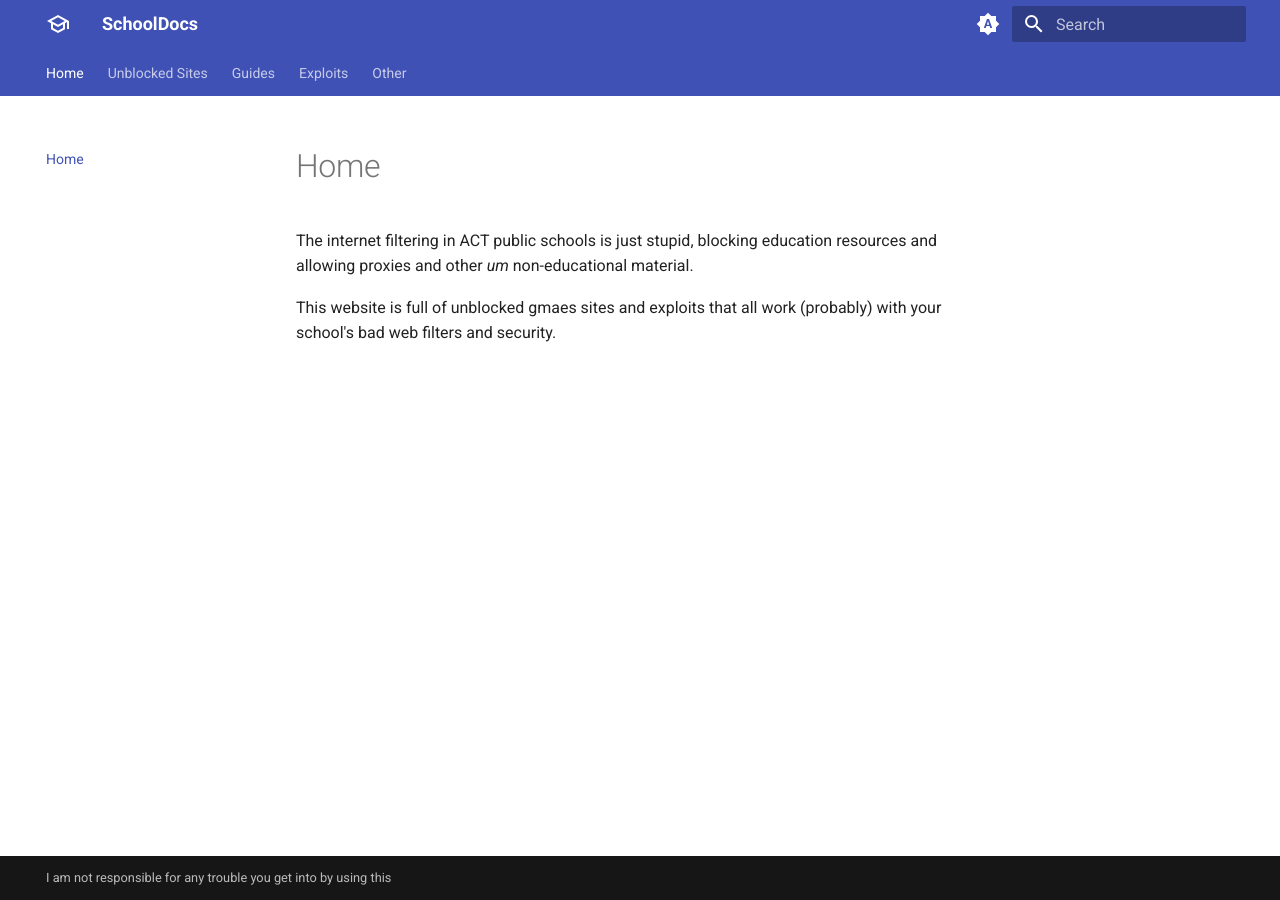
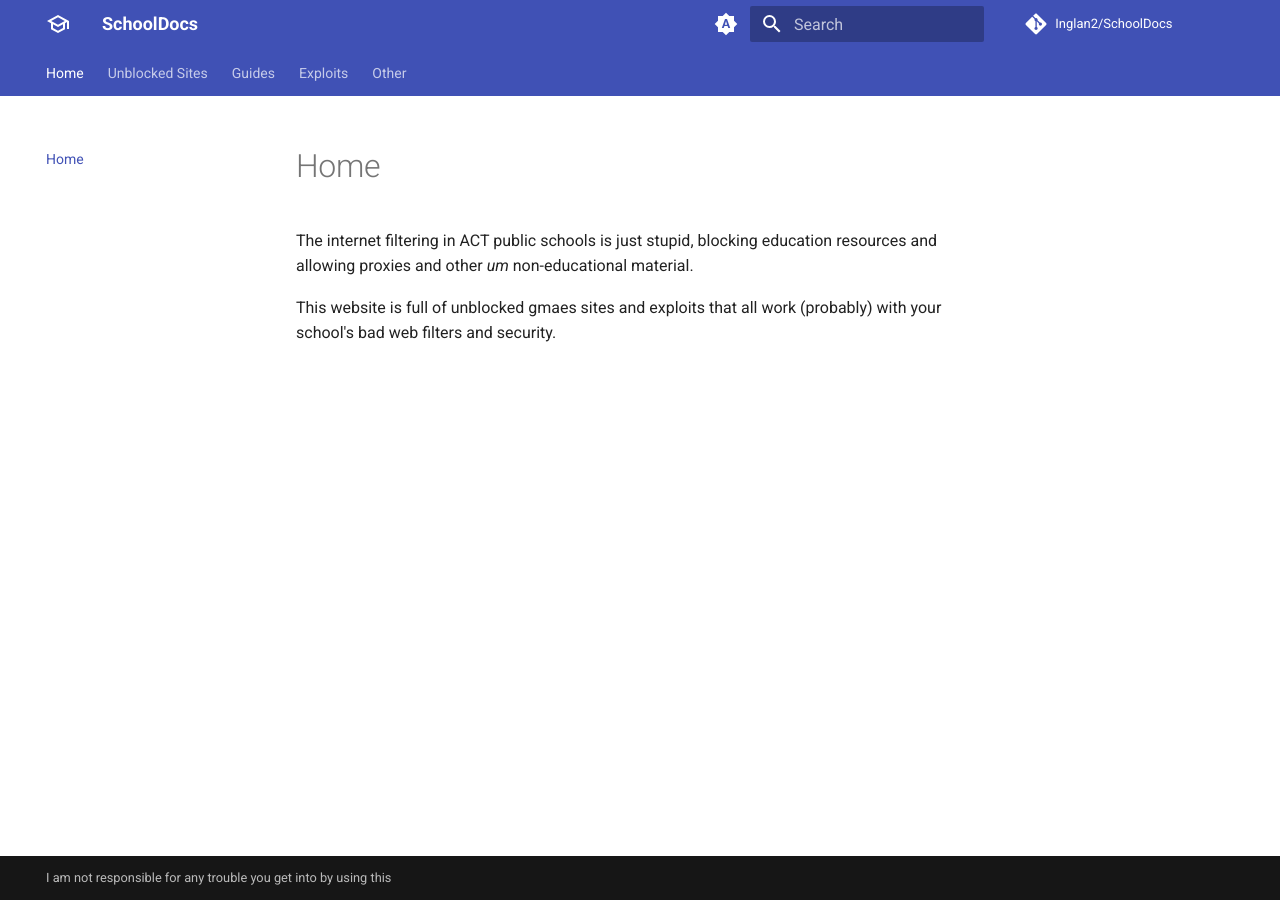
Before and after one commit to Inglan2/SchoolDocs, an MkDocs documentation site: the page built from docs/index.md, in a window 1280 px wide. Built offline with MkDocs 1.6.1 and Material for MkDocs 9.7.7, drawn with Linux system fonts in a browser that asks for light colours; comment, search, counter and statistics services are not loaded.

Commit message:
Update mkdocs.yml

```diff
--- a/mkdocs.yml
+++ b/mkdocs.yml
@@ -3,6 +3,7 @@ site_url: https://inglan2.github.io/SchoolDocs
 theme:
   icon:
     logo: material/school-outline
+    repo: fontawesome/brands/git-alt
   name: material
   palette:
     # Palette toggle for automatic mode
@@ -53,3 +54,5 @@ markdown_extensions:
 extra:
   generator: false
 copyright: I am not responsible for any trouble you get into by using this
+repo_url: https://github.com/Inglan2/SchoolDocs
+repo_name: Inglan2/SchoolDocs
```
